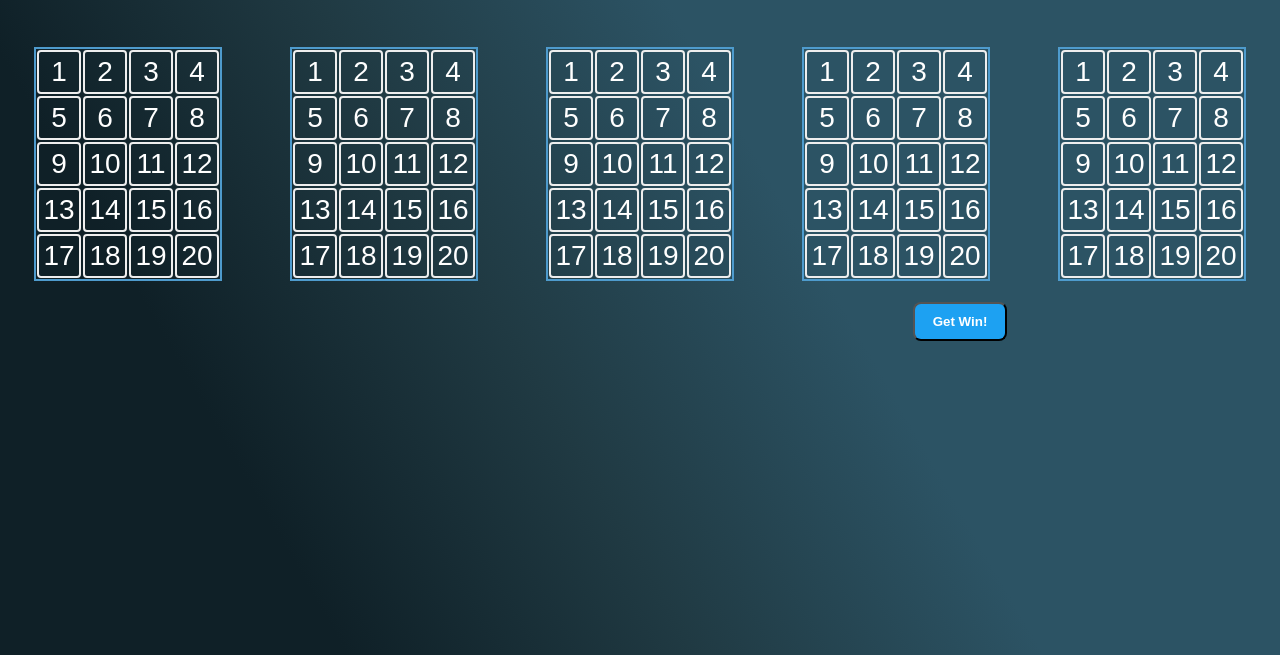
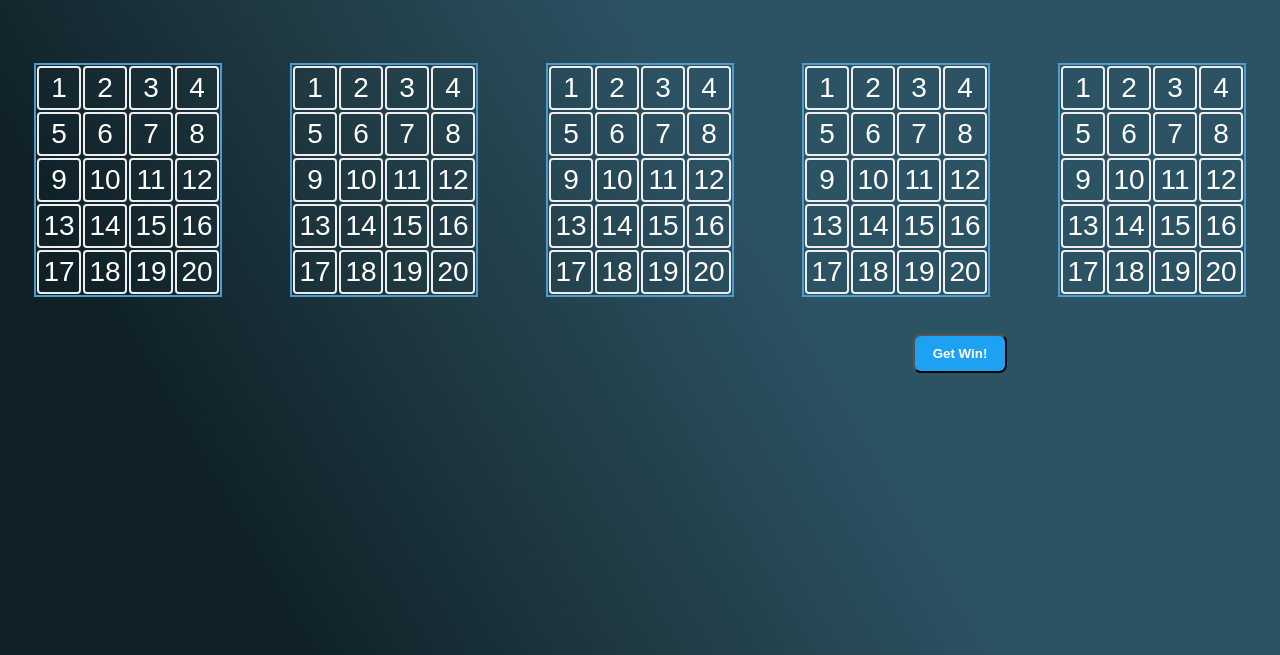
Before and after one commit to bohodar/frontend-task-4, a plain HTML site: page index.html in a window 1280 px wide. Shown: the part 143-798 px from the top of the page. Drawn offline with Linux system fonts and the light colour scheme.

Commit message:
Just one fix to styles

```diff
--- a/src/styles.css
+++ b/src/styles.css
@@ -5,7 +5,7 @@ body {
     margin: 0;
     box-sizing: border-box;
 
-    height: 100vh;
+    height: 100%;
 
     background: linear-gradient(60deg, #0f2027 20%, #203a43 40%, #2c5364 60%) no-repeat;
 }
@@ -16,7 +16,7 @@ body {
 
     margin: 0 auto;
     width: 100%;
-    min-height: 100%;
+    min-height: 100vh;
 
     overflow: auto;
     min-width: 760px;
@@ -178,6 +178,7 @@ body {
     grid-template-columns: repeat(4, 1fr);
     grid-template-rows: repeat(5, 46px);
 
+    margin: 16px 20px;
     border: 2px solid #4e9bcd;
 }
 
```
